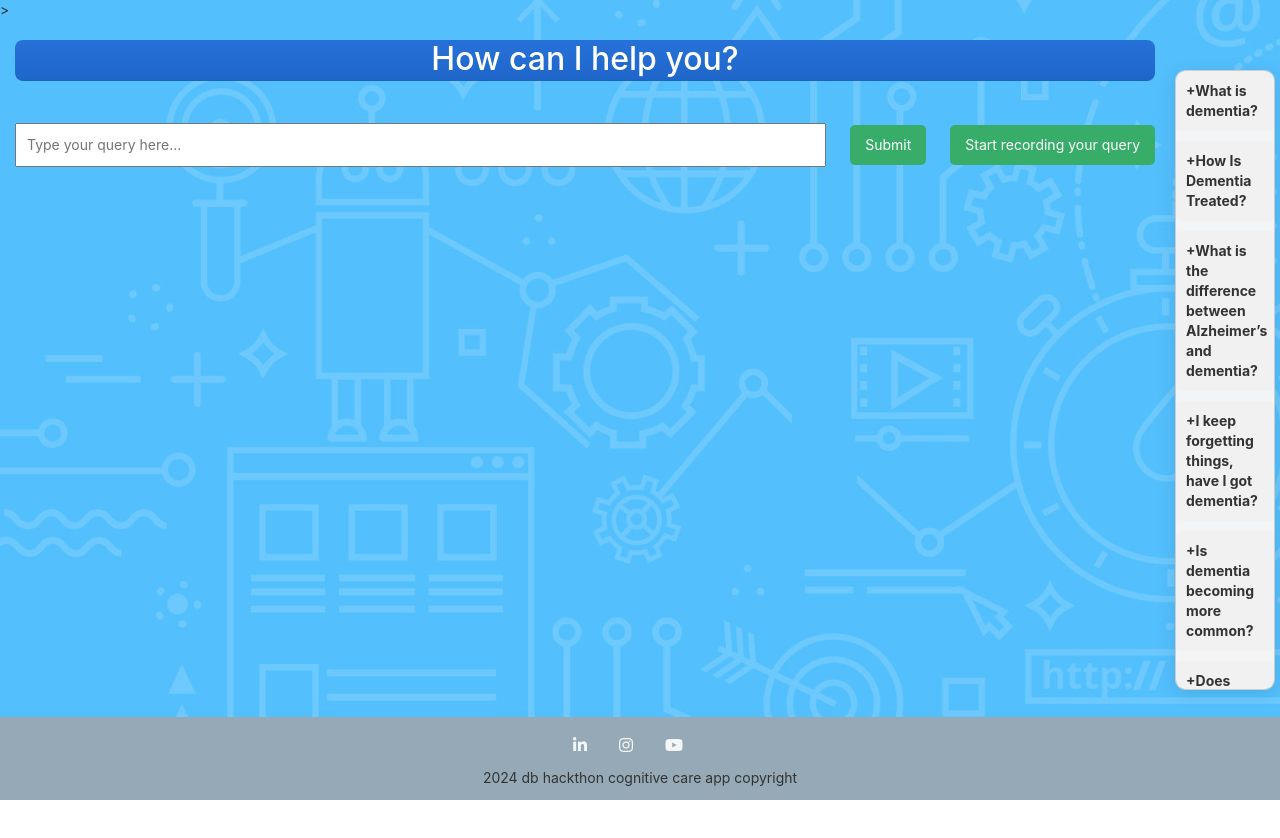
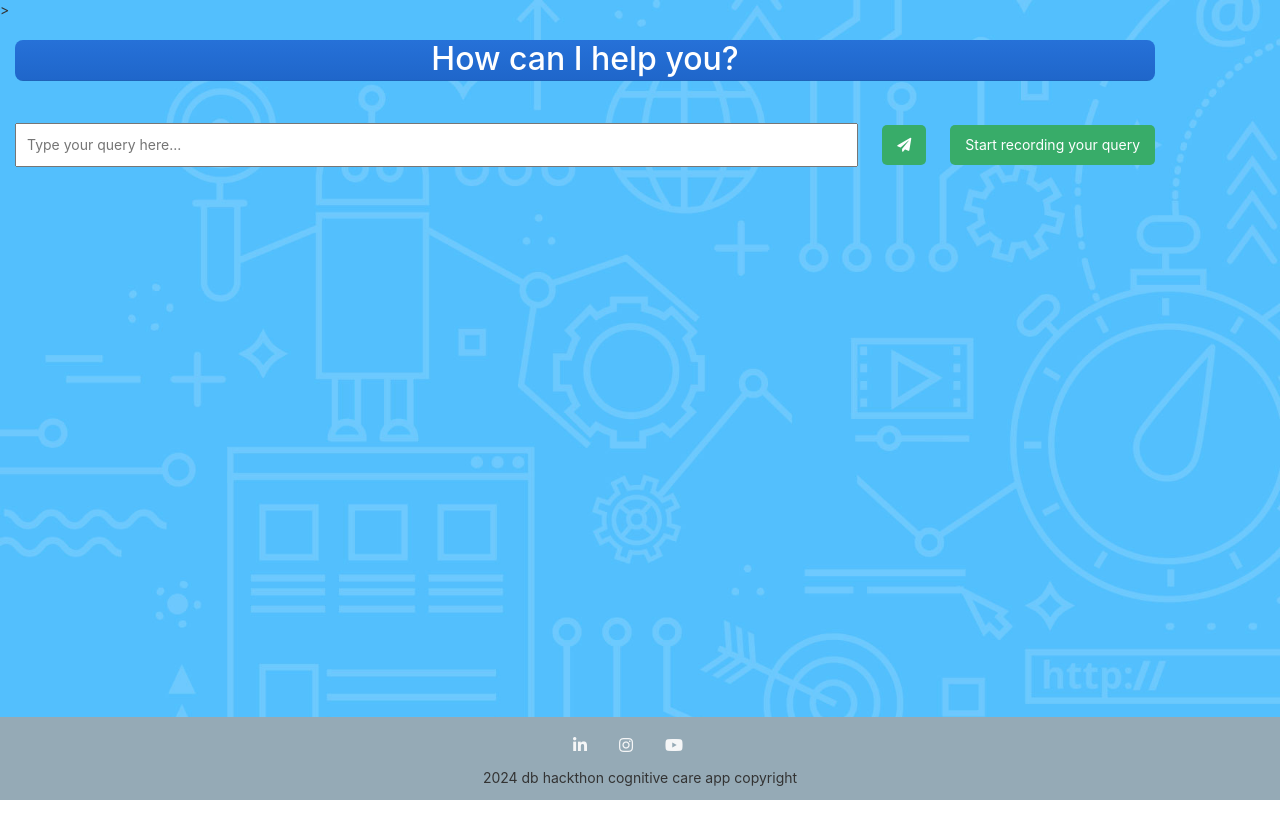
Before and after one commit to ndrohankar/dementia-app, a React (Create React App) app: page / in a window 1280 px wide. Shown: the top 838 px of the page. Built offline with nearby package versions, Linux system fonts and the light colour scheme.

Commit message:
css changes

```diff
--- a/src/TextVoiceConverter.js
+++ b/src/TextVoiceConverter.js
@@ -162,9 +162,7 @@ const TextVoiceConverter = () => {
             placeholder="Type your query here..."
           />
           <div class="submit-container">
-            <button class="button" onClick={sendMessage}>
-              Submit
-            </button>
+          <button class="button" onClick={sendMessage}><i class="fa fa-paper-plane"></i></button>
           </div>
           <div className={isListening ? "button-container-listening" : "button-container"}>
             {isListening && (
@@ -179,9 +177,6 @@ const TextVoiceConverter = () => {
           </div>
         </div>
       </div>
-      <div className="faq">
-            <AccordionFAQ />
-      </div>
     </div>
   );
 };
```
